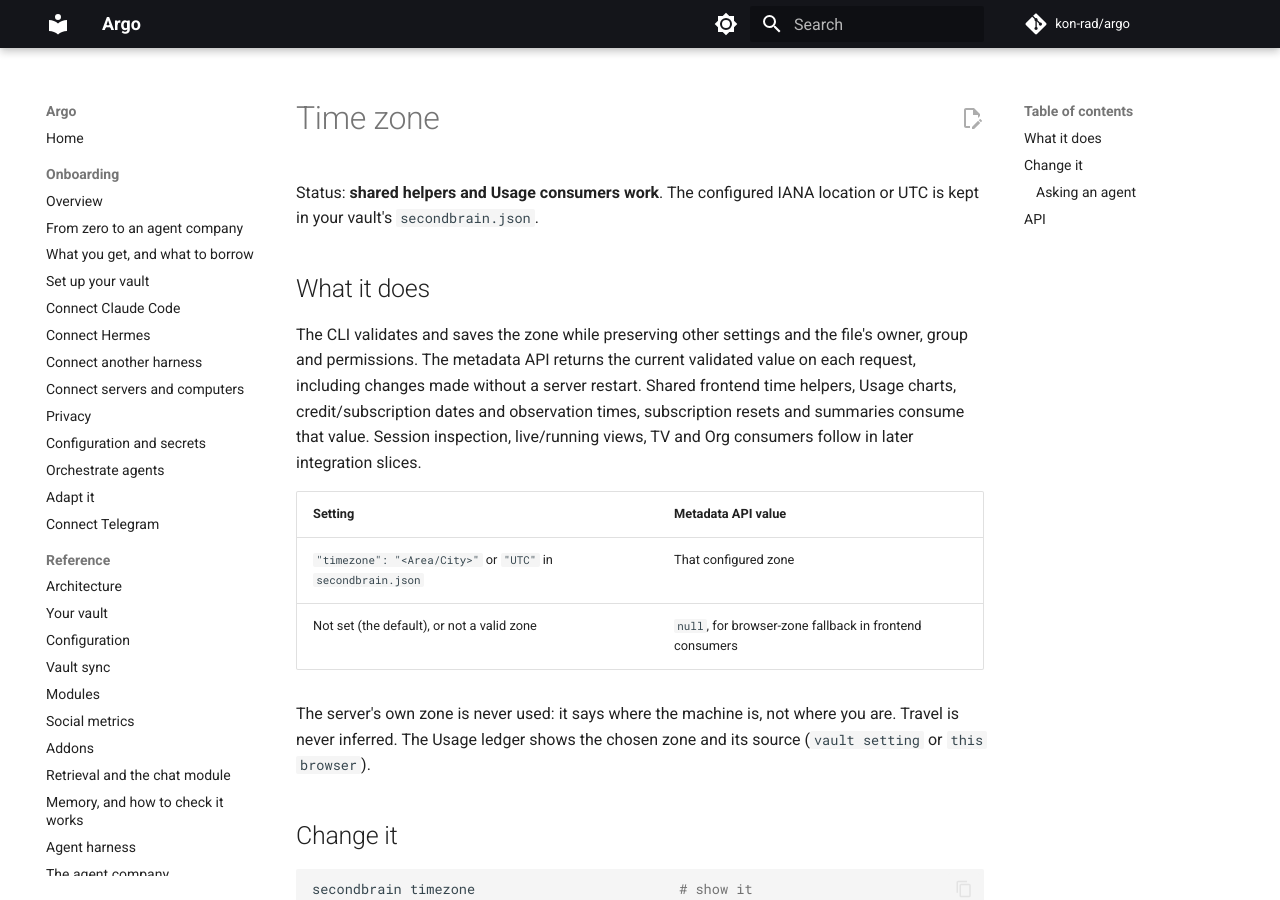
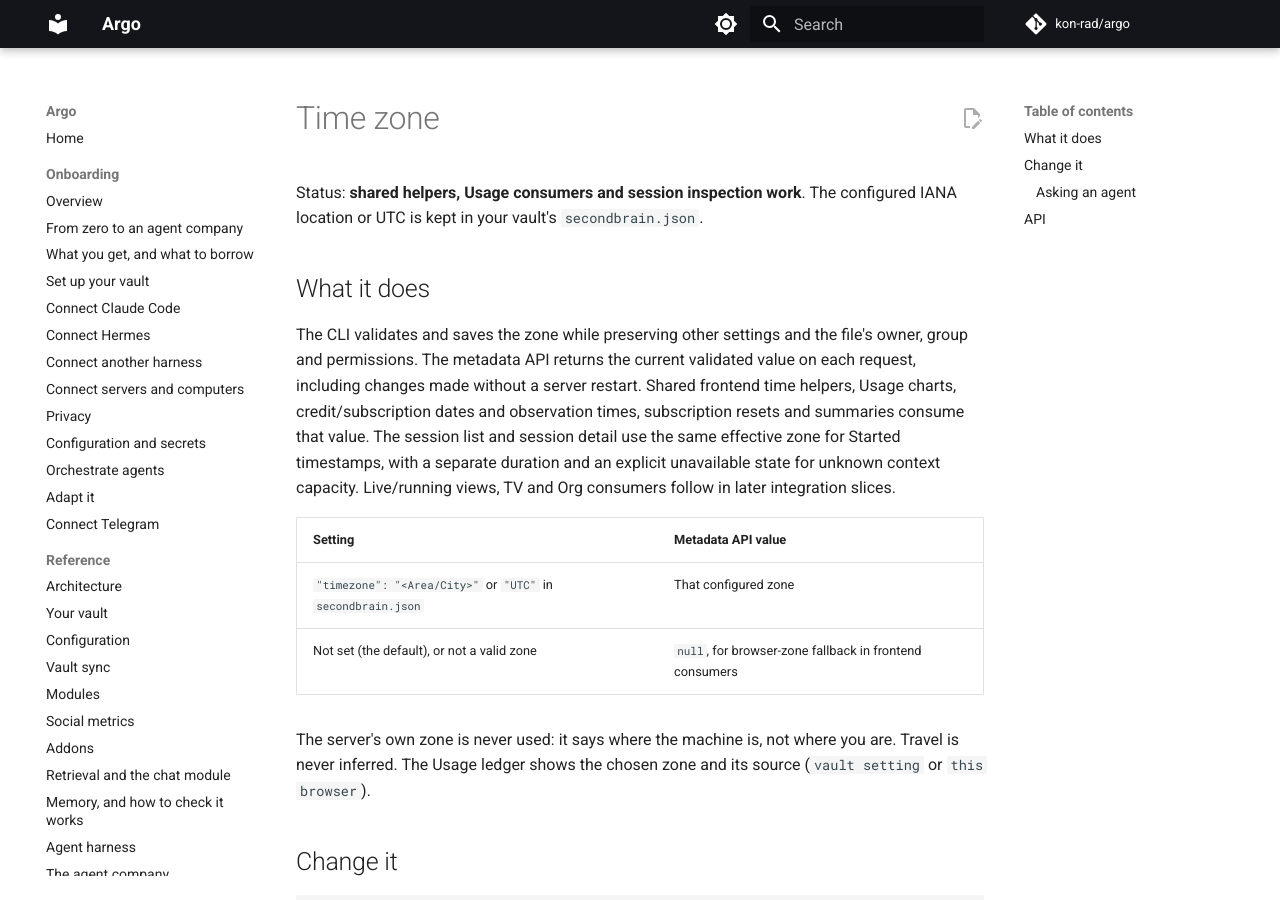
Before and after one commit to kon-rad/argo, an MkDocs documentation site: the page built from docs/timezone.md, in a window 1280 px wide and 900 px high. Built offline with MkDocs 1.6.1 and Material for MkDocs 9.7.7, drawn with Linux system fonts in a browser that asks for light colours; comment, search, counter and statistics services are not loaded.

Commit message:
docs(usage): document session inspection timezone integration

```diff
--- a/docs/timezone.md
+++ b/docs/timezone.md
@@ -1,14 +1,15 @@
 # Time zone
 
-Status: **shared helpers and Usage consumers work**. The configured IANA location or UTC is kept in your vault's `secondbrain.json`.
+Status: **shared helpers, Usage consumers and session inspection work**. The configured IANA location or UTC is kept in your vault's `secondbrain.json`.
 
 ## What it does
 
 The CLI validates and saves the zone while preserving other settings and the file's owner, group and permissions.
 The metadata API returns the current validated value on each request, including changes made without a server restart.
 Shared frontend time helpers, Usage charts, credit/subscription dates and observation times, subscription resets
-and summaries consume that value. Session inspection, live/running views, TV and Org consumers follow in later
-integration slices.
+and summaries consume that value. The session list and session detail use the same effective zone for Started
+timestamps, with a separate duration and an explicit unavailable state for unknown context capacity.
+Live/running views, TV and Org consumers follow in later integration slices.
 
 | Setting | Metadata API value |
 |---|---|
```
